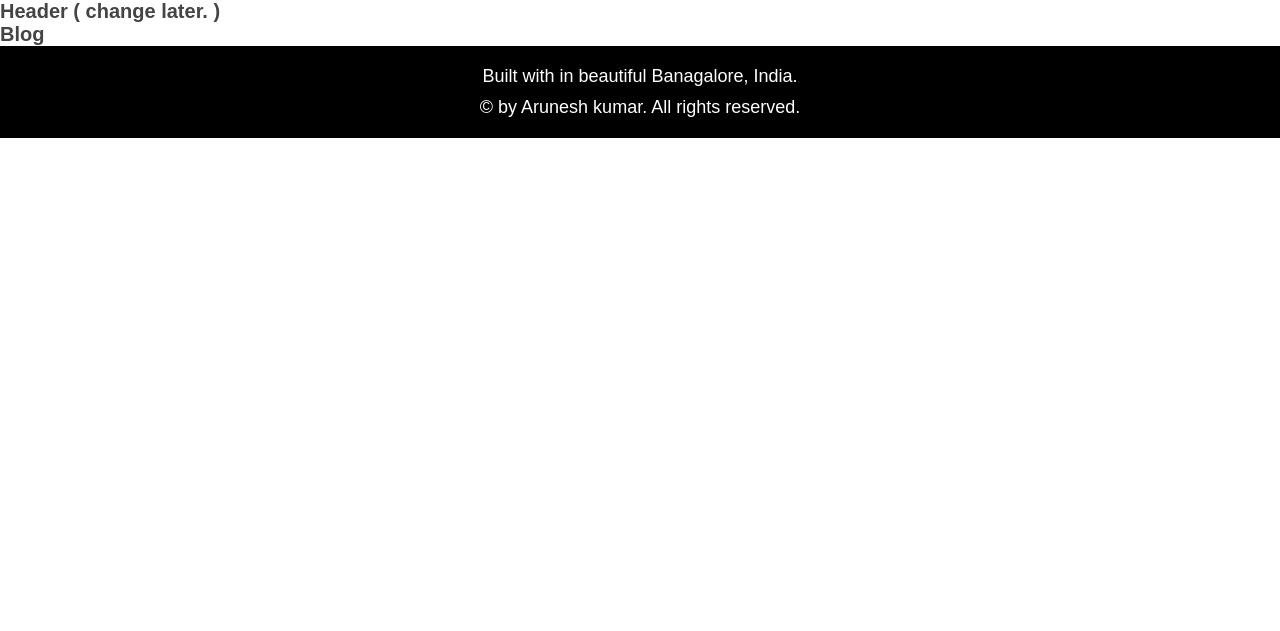
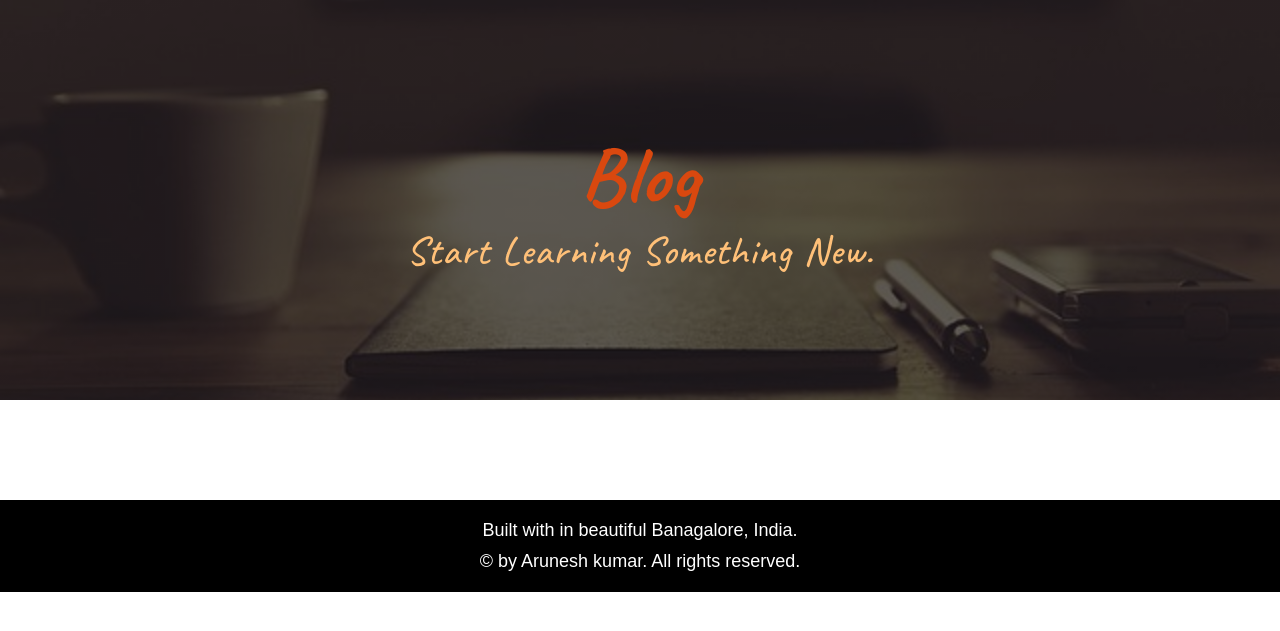
Before and after one commit to kingarunesh/Mini-Blog, a Django app: page /blog/ in a window 1280 px wide. Shown: the part 68-699 px from the top of the page. Run offline with Django 5.2, Linux system fonts and the light colour scheme; data that the repository does not hold is empty.

Commit message:
7.1 : blogs

```diff
--- /dev/null
+++ b/blog/static/blog/css/style.css
@@ -0,0 +1,71 @@
+/* SECTION :        header             */
+.blog-header {
+    background-image: linear-gradient(to bottom, rgba(0, 0, 0, 0.6), rgba(0, 0, 0, 0.6)), url("/static/blog/img/blog-header.jpg");
+
+    background-size: cover;
+    height: 40rem;
+    background-position: center;
+    background-repeat: no-repeat;
+
+    display: flex;
+    flex-direction: column;
+    align-items: center;
+    justify-content: center;
+
+    font-family: "Caveat", cursive;
+    letter-spacing: 1px;
+    word-spacing: 1px;
+}
+
+.blog-header h2 {
+    font-size: 8rem;
+
+    color: #d9480f;
+}
+
+.blog-header p {
+    font-size: 4rem;
+    letter-spacing: 1px;
+    word-spacing: 1px;
+    color: #ffc078;
+}
+
+/* SECTION :        blog         */
+
+.blog-section {
+    width: 80%;
+    margin: 5rem auto;
+
+    display: grid;
+    grid-template-columns: 1fr 1fr 1fr;
+    gap: 3rem;
+}
+
+.blog-section article {
+    box-shadow: 0px 0px 8px 4px #ccc;
+    border-radius: 1rem;
+}
+
+.blog-section article img {
+    width: 100%;
+    height: 30rem;
+    border-top-right-radius: 1rem;
+    border-top-left-radius: 1rem;
+}
+
+.blog-section article div {
+    padding: 2rem;
+
+    display: flex;
+    flex-direction: column;
+    gap: 1rem;
+}
+
+.blog-section article div h2 {
+    font-size: 2.6rem;
+}
+
+.blog-section article div p {
+    font-size: 1.8rem;
+    line-height: 1.3;
+}
--- a/blog/templates/blog/blog.html
+++ b/blog/templates/blog/blog.html
@@ -12,18 +12,33 @@
 
 {% block css_style %}
 <!---->
-<link rel="stylesheet" href="{% static "about/css/style.css" %}">
+<link rel="stylesheet" href="{% static "blog/css/style.css" %}">
 <!---->
 {% endblock css_style %}
 
 <!---->
 
 {% block header %}
-<h1>Header ( change later. )</h1>
+<header class="blog-header">
+    <h2>Blog</h2>
+    <p>Start Learning Something New.</p>
+</header>
 {% endblock header %}
 
 <!---->
 
 {% block content %}
-<h1>Blog</h1>
+<section class="blog-section">
+    {% for blog in blogs %}
+    <article>
+        <img src="{% static "img/a.jpg" %}" alt="" />
+
+        <div>
+            <h2>{{ blog.title }}</h2>
+            <p>{{ blog.description|truncatewords:30 }}</p>
+            <a href="" class="read-more">Read More...</a>
+        </div>
+    </article>
+    {% endfor %}
+</section>
 {% endblock content %}
--- a/blog/views.py
+++ b/blog/views.py
@@ -1,5 +1,12 @@
 from django.shortcuts import render
+
+from blog.models import Blog
 
 
 def blog(request):
-    return render(request=request, template_name="blog/blog.html")
+
+    context = {
+        "blogs": Blog.objects.all()
+    }
+
+    return render(request=request, template_name="blog/blog.html", context=context)
--- a/static/css/main.css
+++ b/static/css/main.css
@@ -31,6 +31,13 @@ a:link {
     text-align: center;
     border-radius: 1rem;
     margin-bottom: 2rem;
+}
+
+.read-more {
+    margin-top: 1rem;
+    font-size: 1.8rem;
+    color: #e8590c;
+    font-weight: bold;
 }
 
 /* SECTION :        hero section         */
```
Also changed, not shown: index/static/index/css/style.css (+0 -7 lines), blog/static/blog/img/blog-header.jpg (added).
